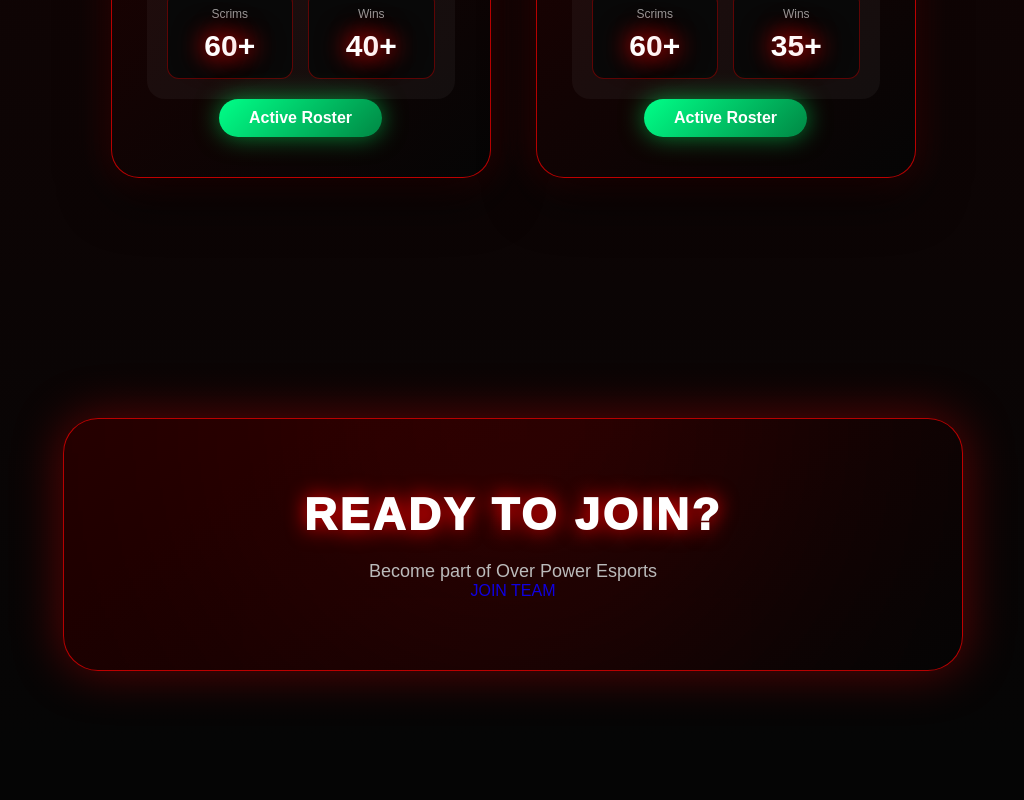
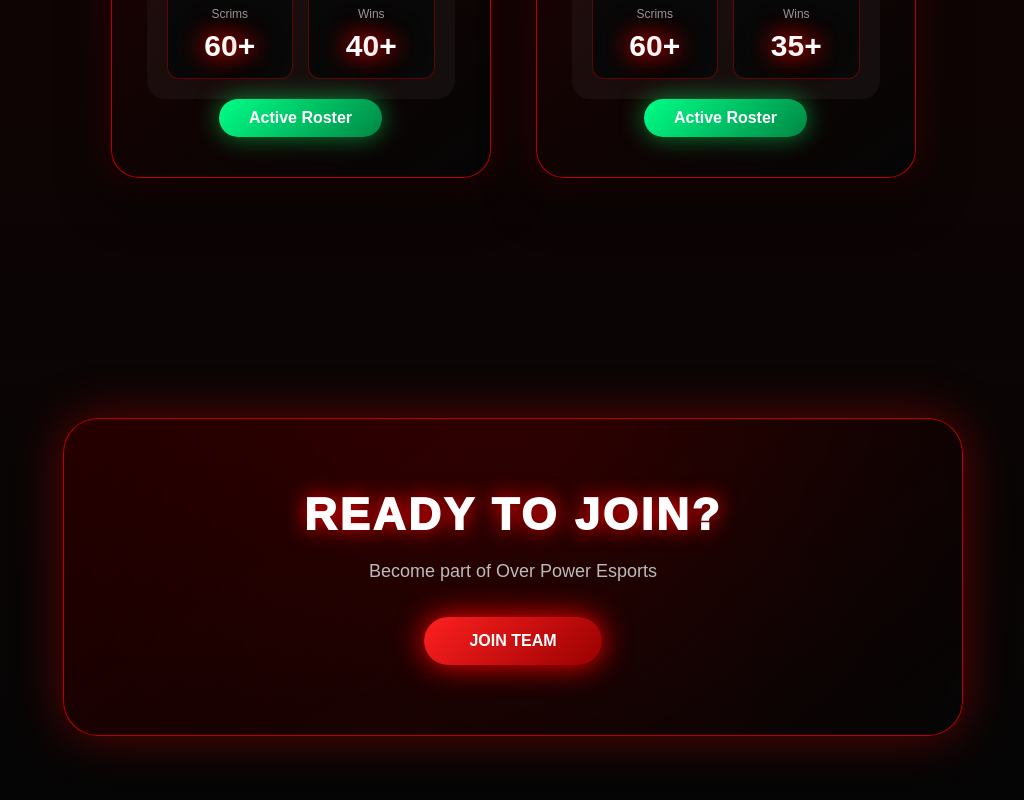
Before and after one commit to SIHAB360/over-power-esports, a Next.js app: page / in a window 1280 px wide. Shown: the part 3848-4648 px from the top of the page, without its empty margins (127-1151 px from the left). Before the commit the page ends 4599 px from the top, so only its background shows below. Built offline with nearby package versions, Linux system fonts and the light colour scheme.

Commit message:
Update globals.css

```diff
--- a/app/globals.css
+++ b/app/globals.css
@@ -2724,44 +2724,49 @@
 
 color:#bbb;
 }
-
-.premium-contact button{
-position:relative;
-
-margin-top:35px;
-
-padding:15px 45px;
-
-border:none;
-
-border-radius:50px;
-
-background:
-linear-gradient(
-135deg,
-#ff2020,
-#990000
-);
-
-color:white;
-
-font-size:16px;
-font-weight:900;
-
-cursor:pointer;
-
-box-shadow:
-0 0 30px red;
-
-transition:.35s;
-}
-
-.premium-contact button:hover{
-transform:scale(1.1);
-
-box-shadow:
-0 0 60px red;
-}
+.premium-contact button,
+.premium-contact a {
+  position: relative;
+
+  display: inline-block;
+
+  margin-top: 35px;
+
+  padding: 15px 45px;
+
+  border: none;
+
+  border-radius: 50px;
+
+  background: linear-gradient(
+    135deg,
+    #ff2020,
+    #990000
+  );
+
+  color: white;
+
+  font-size: 16px;
+  font-weight: 900;
+
+  cursor: pointer;
+
+  text-decoration: none;
+
+  box-shadow: 0 0 30px red;
+
+  transition: 0.35s;
+}
+
+.premium-contact button:hover,
+.premium-contact a:hover {
+  transform: scale(1.1);
+
+  box-shadow: 0 0 60px red;
+}
+
+
+
 /* =========================
 FINAL RESPONSIVE FIX
 ========================= */
```
